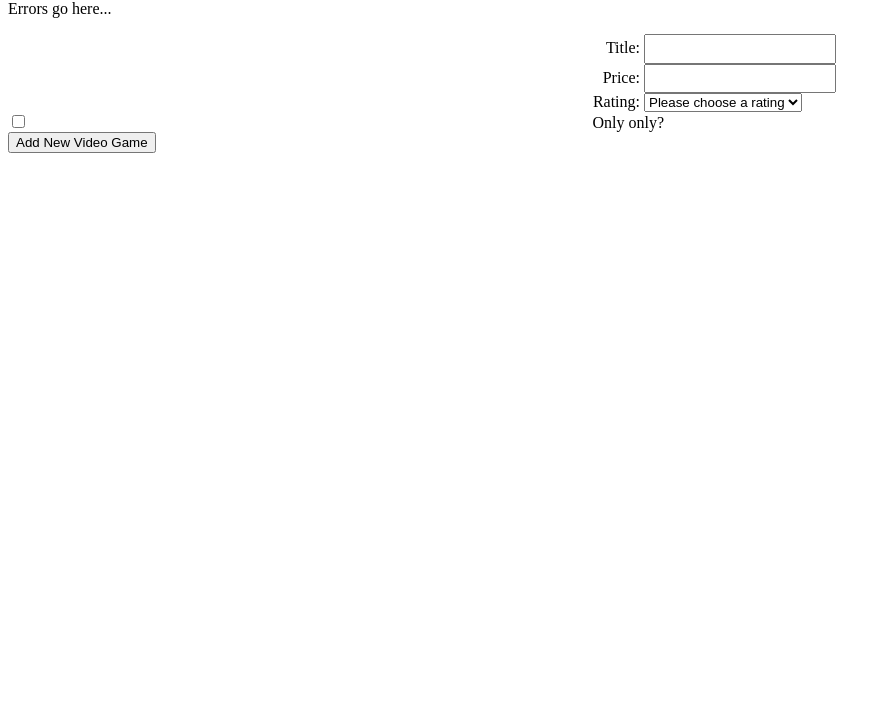
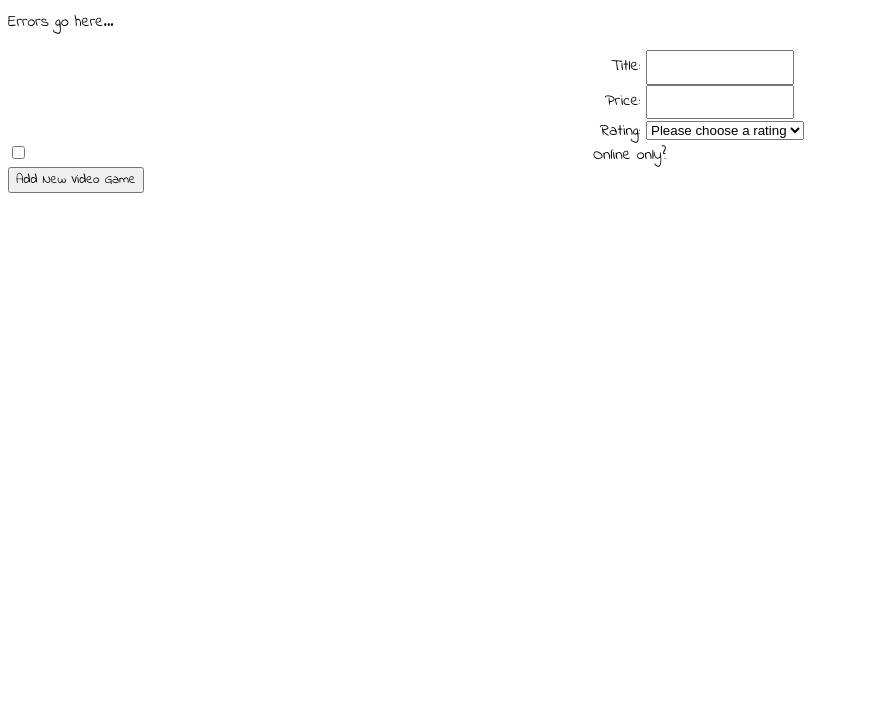
Before and after one commit to CheyenneProgrammer96/Fall2022-CPW204-FormWithCustomClass, a plain HTML site: page index.html in a window 1280 px wide. Shown: the part 80-800 px from the top of the page, without its empty margins (0-891 px from the left). Drawn offline with Linux system fonts and the light colour scheme.

Commit message:
Added font style

```diff
--- a/css/site.css
+++ b/css/site.css
@@ -1,5 +1,6 @@
 input[type=text]{
     padding: .4em;
+    font-family: 'Indie Flower', cursive;
 }
 
 label{
@@ -11,3 +12,10 @@ label{
 input[type=checkbox],input[type=button]{
     margin-left: 50;
 }
+body{
+    font-family: 'Indie Flower', cursive;
+}
+
+input[type=button]{
+    font-family: 'Indie Flower', cursive;
+}
--- a/index.html
+++ b/index.html
@@ -5,6 +5,7 @@
     <meta name="viewport" content="width=device-width, initial-scale=1.0">
     <title>Add Product Form</title>
     <link rel="stylesheet" href="/css/site.css">
+    <link href="https://fonts.googleapis.com/css2?family=Indie+Flower&display=swap" rel="stylesheet">
 </head>
 <body>
     <h1>Add Video Game</h1>
@@ -33,7 +34,7 @@
         <br>
 
         <input type="checkbox" id="online">
-        <label for="online">Only only?</label>
+        <label for="online">Online only?</label>
         <br>
 
         <input type="button" value="Add New Video Game">
```
